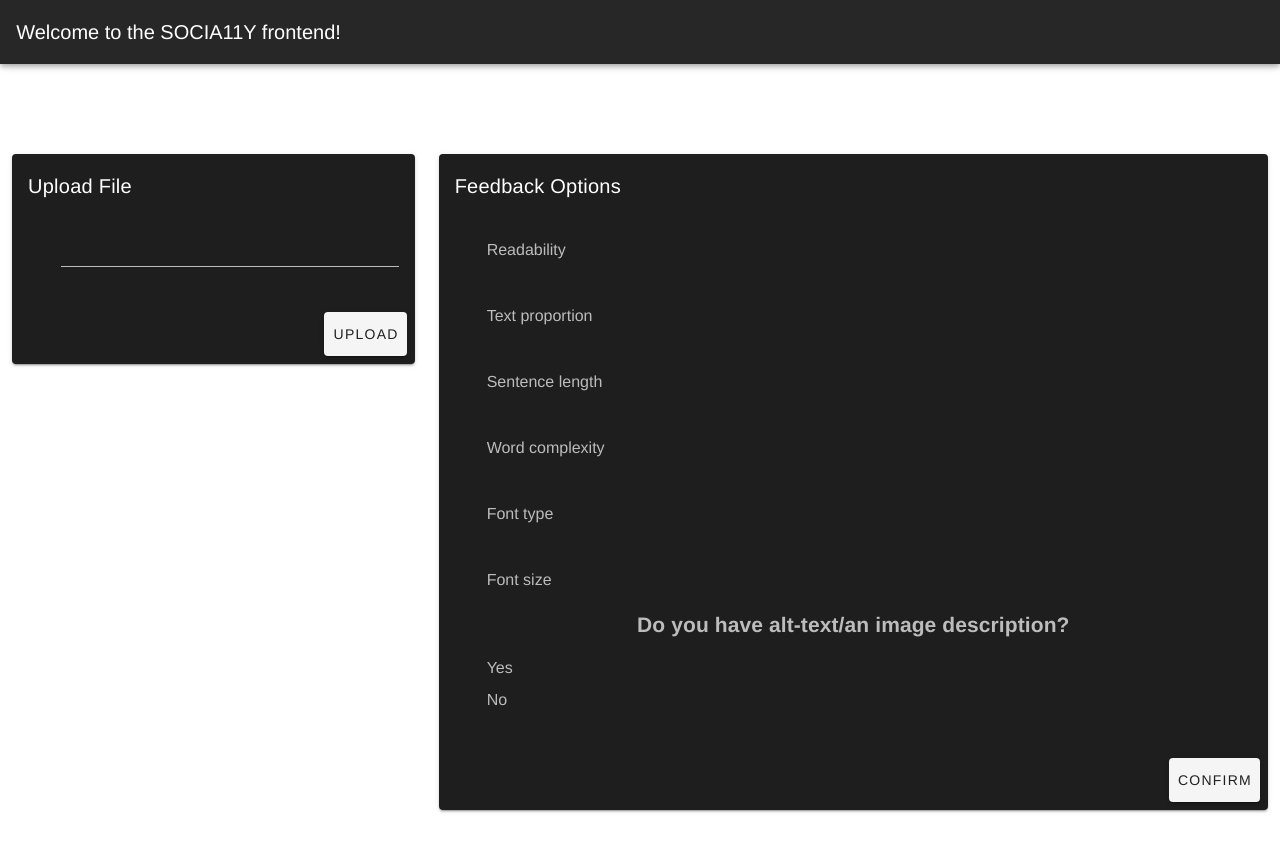
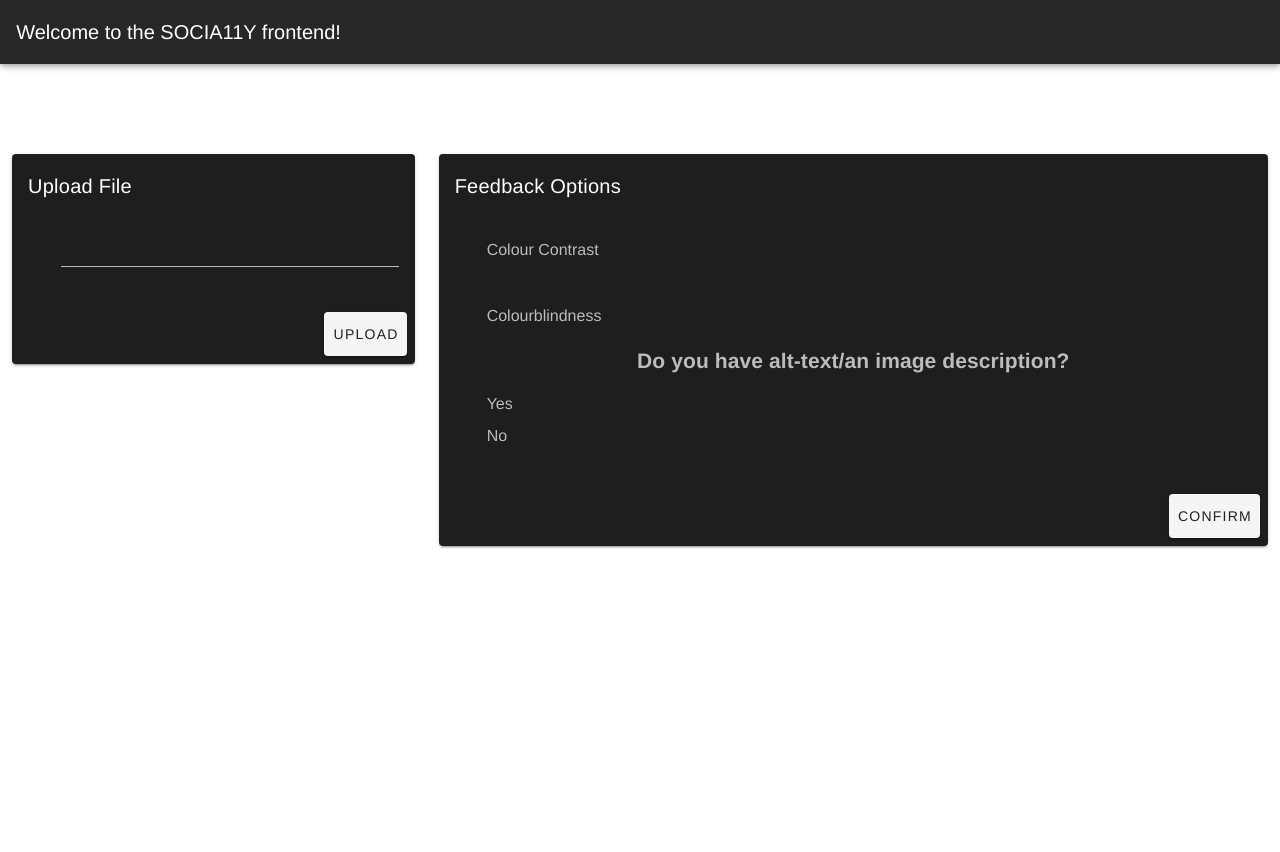
Before and after one commit to nightmarlin/socia11y, a Vue app in the folder frontend/: page /#/ in a window 1280 px wide. Shown: the top 852 px of the page. Built offline with nearby package versions, Linux system fonts and the light colour scheme; the HTML template or start-up script is replaced by a standard one.

Commit message:
Update data object to function

```diff
--- a/frontend/src/components/OptionCard.vue
+++ b/frontend/src/components/OptionCard.vue
@@ -6,13 +6,18 @@
     <v-card-text>
       <!-- <v-checkbox label="Colour contrast"></v-checkbox> -->
       <!-- <v-checkbox label="Colourblindness"></v-checkbox> -->
-      <v-checkbox label="Readability"></v-checkbox>
+      <!-- <v-checkbox label="Readability"></v-checkbox>
       <v-checkbox label="Text proportion"></v-checkbox>
       <v-checkbox label="Sentence length"></v-checkbox>
       <v-checkbox label="Word complexity"></v-checkbox>
       <v-checkbox label="Font type"></v-checkbox>
-      <v-checkbox label="Font size"></v-checkbox>
-      <v-checkbox v-for="(prop, idx) in arr" :key="idx" v-model="prop.state" :label="arr.name"></v-checkbox>
+      <v-checkbox label="Font size"></v-checkbox> -->
+      <v-checkbox
+        v-for="criterion in criteria"
+        :key="criterion.name"
+        :label="criterion.name"
+        v-model="criterion.enabled"
+      />
       <h2>Do you have alt-text/an image description?</h2>
       <v-radio-group column>
         <v-radio label="Yes"></v-radio>
@@ -29,18 +34,27 @@
 <script lang="ts">
 import Vue from "vue";
 
+// let checkboxes: string[] = ["Colour contrast", "Colourblindness"];
+let criteria: { name: string; enabled: boolean }[] = [
+  { name: "Colour Contrast", enabled: false },
+  { name: "Colourblindness", enabled: false }
+];
 
 export default Vue.extend({
   name: "OptionCard",
 
-  data: {
-    arr: [
-      { name:"Colour contrast", state: false },
-      { name: "Colourblindness", state: false }]
+  data: function() {
+    return {
+      criteria
+    };
+  },
+
+  methods: {
+    onConfirm: function() {
+      console.log(this.criteria);
+    }
   }
-
 });
 </script>
 
-<style scoped>
-</style>
+<style scoped></style>
```
